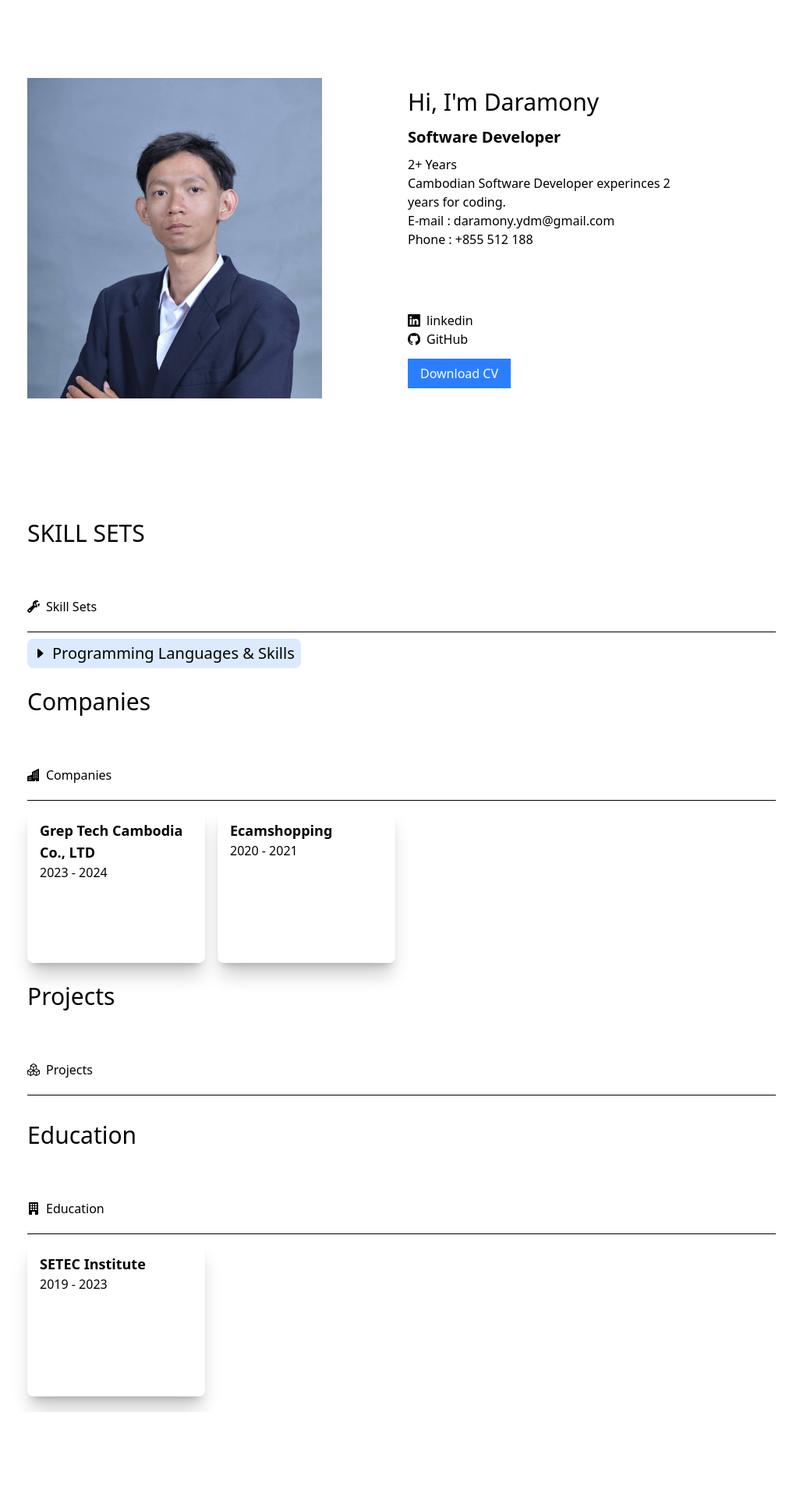
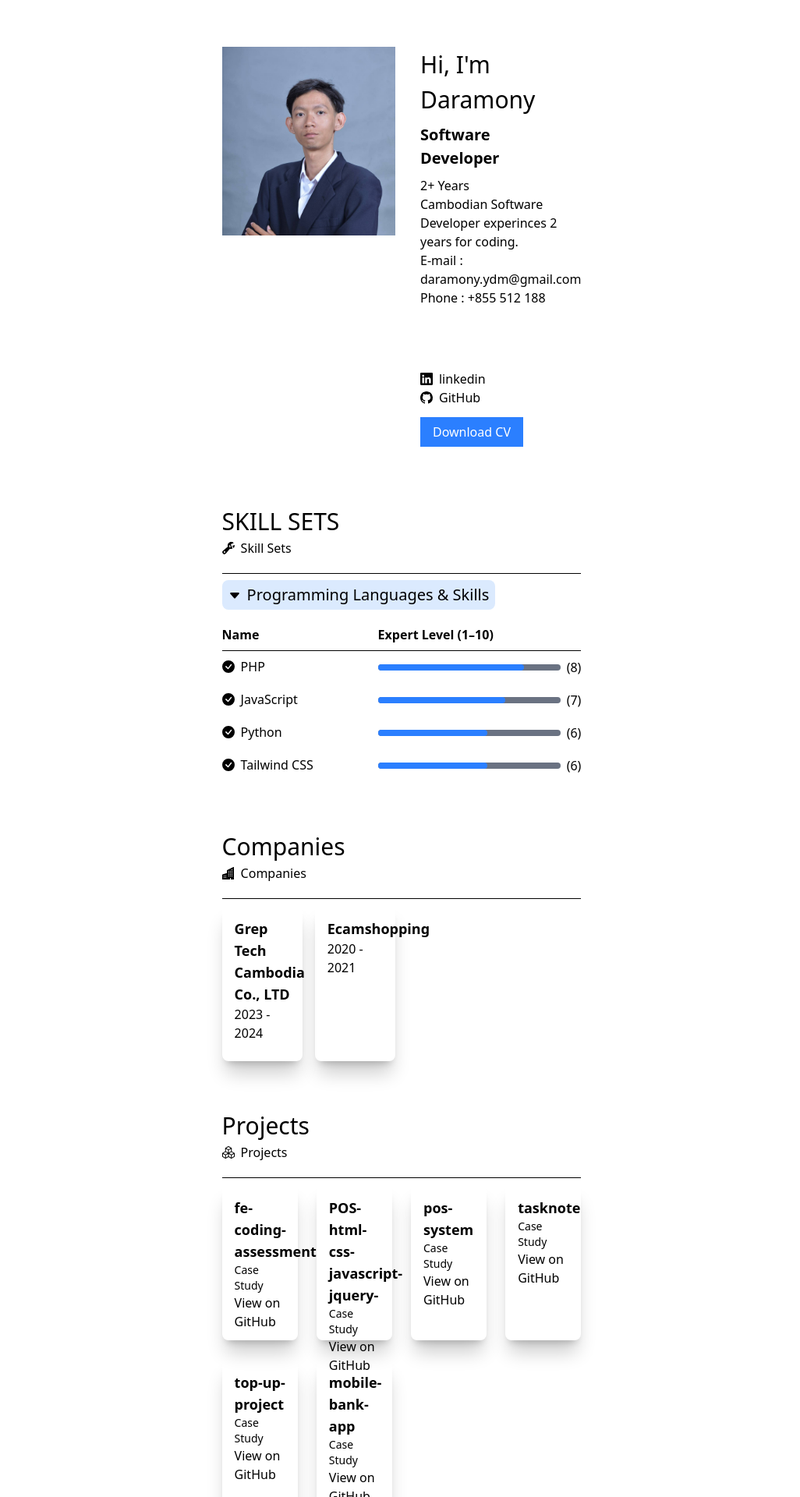
Before and after one commit to dramonyyem/yem-daramony, a Vue app: page /testing in a window 1280 px wide. Shown: the top 1920 px of the page at 78% size, without its empty margins (125-1151 px from the left). Before the commit the page ends 1811 px from the top, so only its background shows below. Built offline with nearby package versions, Linux system fonts and the light colour scheme.

Commit message:
new implement

```diff
--- a/package.json
+++ b/package.json
@@ -1,6 +1,5 @@
 {
-  "homepage": "https://dramonyyem.github.io/yem-daramony",
-
+  "homepage": "https://dramonyyem.github.io/yem-daramony/",
   "name": "profile",
   "version": "0.0.0",
   "private": true,
--- a/src/App.vue
+++ b/src/App.vue
@@ -14,7 +14,46 @@ interface Repo {
   html_url: string;
 }
 
-const repository = ref<Repo[]>([]);
+const repository = ref<Repo[]>([
+    {
+      id: 1,
+      name: "fe-coding-assessment",
+      description: "Case Study",
+      html_url : "https://github.com/dramonyyem/fe-coding-assessment"
+    },
+    {
+      id: 2,
+      name: "POS-html-css-javascript-jquery-",
+      description: "Case Study",
+      html_url : "https://github.com/dramonyyem/POS-html-css-javascript-jquery-"
+    },
+    {
+      id: 3,
+      name: "pos-system",
+      description: "Case Study",
+      html_url : "https://github.com/dramonyyem/pos-system"
+    },
+    {
+      id: 4,
+      name: "tasknote",
+      description: "Case Study",
+      html_url : "https://github.com/dramonyyem/tasknote"
+    },
+    {
+      id: 5,
+      name: "top-up-project",
+      description: "Case Study",
+      html_url : "https://github.com/dramonyyem/top-up-project"
+    }
+    ,
+    {
+      id: 6,
+      name: "mobile-bank-app",
+      description: "Case Study",
+      html_url : "https://github.com/dramonyyem/mobile-bank-app"
+    }
+  ]
+);
 const toggleTransform = () => {
   isRotated.value = !isRotated.value;
 };
@@ -22,7 +61,7 @@ const displayModal = () => {
   showModal.value = true;
 };
 
-const fetchData = async () => {
+const fetchData = () => {
   // const url = import.meta.env.VITE_API_URL;
   // const token = import.meta.env.VITE_API_TOKEN;
   // try {
@@ -45,22 +84,26 @@ onMounted(() => {
 
 <template>
   <header>
-    <div class="mx-auto max-w-5xl px-2 sm:px-6 lg:px-8 ">
+    <div class="mt-[60px]">
+
+    </div>
+    <div class="mx-auto px-2 sm:px-6 lg:px-8 w-full lg:w-5/10">
       <!-- <h1 class="text-[40px]">Portfolio</h1> -->
 
-      <div class="w-full h-[100px]"></div>
 
-      <div class="grid grid-cols-1 lg:grid-cols-2 gap-4">
+      <div class="w-8/10 mx-auto">
+
+        <div class="grid grid-cols-1 md:grid-cols-2 lg:grid-cols-2 gap-4">
           <!-- Left column -->
-         <div class="w-5/10 w-full">
+           <div >
               <img
+                class=""
                 :src="image"
                 alt="Mony's photo"
-              width="80%"
               />
           </div>
-        <div class="w-5/10 mt-2">
-          <div class="w-[350px]">
+          <div >
+            <div class="lg:mx-4 mx-auto">
               <div class="text-[30px]">Hi, I'm Daramony</div>
               <div class="text-[20px] py-2 font-bold">Software Developer</div>
               <div>2+ Years</div>
@@ -112,15 +155,16 @@ onMounted(() => {
 
         </div>
       </div>
+    </div>
   </header>
 
   <main>
-    <div class="h-[150px]"></div>
 
-    <div class="mx-auto max-w-5xl px-2 sm:px-6 lg:px-8">
+    <div class="mx-auto px-2 sm:px-6 lg:px-8 w-full lg:w-5/10">
+
+      <div class="mt-[60px] w-8/10 mx-auto">
         <h2 class="text-[30px]">SKILL SETS</h2>
 
-      <div class="mt-[60px]">
         <div class="flex items-center gap-2">
           <svg xmlns="http://www.w3.org/2000/svg" width="16" height="16" fill="currentColor" class="bi bi-wrench-adjustable" viewBox="0 0 16 16">
             <path d="M16 4.5a4.5 4.5 0 0 1-1.703 3.526L13 5l2.959-1.11q.04.3.041.61"/>
@@ -138,7 +182,7 @@ onMounted(() => {
                 <svg xmlns="http://www.w3.org/2000/svg" width="16" height="16" fill="currentColor"
                   :class="[
                     'bi bi-caret-right-fill transition-transform duration-300 ease-in-out',
-                    isRotated ? 'rotate-90' : ''
+                    isRotated ? '' : 'rotate-90'
                   ]"
                   viewBox="0 0 16 16">
                   <path d="m12.14 8.753-5.482 4.796c-.646.566-1.658.106-1.658-.753V3.204a1 1 0 0 1 1.659-.753l5.48 4.796a1 1 0 0 1 0 1.506z"/>
@@ -153,7 +197,7 @@ onMounted(() => {
 
         <!-- Skills Table -->
         <div class="mt-5">
-          <table class="w-full text-left border-collapse" :class="{'hidden': !isRotated}">
+          <table class="w-full text-left border-collapse" :class=" isRotated ? 'hidden' : ''">
             <thead>
               <tr>
                 <th class="border-b pb-2" width="200">Name</th>
@@ -244,10 +288,11 @@ onMounted(() => {
         </div>
       </div>
     </div>
-    <div class="mx-auto max-w-5xl px-2 sm:px-6 lg:px-8">
+    <div class="mx-auto px-2 sm:px-6 lg:px-8 w-full lg:w-5/10">
+
+      <div class="mt-[60px] mx-auto w-8/10">
         <h2 class="text-[30px]">Companies</h2>
 
-      <div class="mt-[60px]">
         <div class="flex items-center gap-2">
           <svg xmlns="http://www.w3.org/2000/svg" width="16" height="16" fill="currentColor" class="bi bi-buildings-fill" viewBox="0 0 16 16">
             <path d="M15 .5a.5.5 0 0 0-.724-.447l-8 4A.5.5 0 0 0 6 4.5v3.14L.342 9.526A.5.5 0 0 0 0 10v5.5a.5.5 0 0 0 .5.5h9a.5.5 0 0 0 .5-.5V14h1v1.5a.5.5 0 0 0 .5.5h3a.5.5 0 0 0 .5-.5zM2 11h1v1H2zm2 0h1v1H4zm-1 2v1H2v-1zm1 0h1v1H4zm9-10v1h-1V3zM8 5h1v1H8zm1 2v1H8V7zM8 9h1v1H8zm2 0h1v1h-1zm-1 2v1H8v-1zm1 0h1v1h-1zm3-2v1h-1V9zm-1 2h1v1h-1zm-2-4h1v1h-1zm3 0v1h-1V7zm-2-2v1h-1V5zm1 0h1v1h-1z"/>
@@ -277,10 +322,12 @@ onMounted(() => {
         </div>
       </div>
     </div>
-    <div class="mx-auto max-w-5xl px-2 sm:px-6 lg:px-8">
+    <div class="mt-[60px]"></div>
+
+    <div class="mx-auto px-2 sm:px-6 lg:px-8 w-full lg:w-5/10">
+
+      <div class="w-8/10 mx-auto">
         <h2 class="text-[30px]">Projects</h2>
-
-      <div class="mt-[60px]">
         <div class="flex items-center gap-2">
          <svg xmlns="http://www.w3.org/2000/svg" width="16" height="16" fill="currentColor" class="bi bi-boxes" viewBox="0 0 16 16">
             <path d="M7.752.066a.5.5 0 0 1 .496 0l3.75 2.143a.5.5 0 0 1 .252.434v3.995l3.498 2A.5.5 0 0 1 16 9.07v4.286a.5.5 0 0 1-.252.434l-3.75 2.143a.5.5 0 0 1-.496 0l-3.502-2-3.502 2.001a.5.5 0 0 1-.496 0l-3.75-2.143A.5.5 0 0 1 0 13.357V9.071a.5.5 0 0 1 .252-.434L3.75 6.638V2.643a.5.5 0 0 1 .252-.434zM4.25 7.504 1.508 9.071l2.742 1.567 2.742-1.567zM7.5 9.933l-2.75 1.571v3.134l2.75-1.571zm1 3.134 2.75 1.571v-3.134L8.5 9.933zm.508-3.996 2.742 1.567 2.742-1.567-2.742-1.567zm2.242-2.433V3.504L8.5 5.076V8.21zM7.5 8.21V5.076L4.75 3.504v3.134zM5.258 2.643 8 4.21l2.742-1.567L8 1.076zM15 9.933l-2.75 1.571v3.134L15 13.067zM3.75 14.638v-3.134L1 9.933v3.134z"/>
@@ -294,7 +341,7 @@ onMounted(() => {
             <a :href="repo.html_url" target="_blank" class="block h-full">
               <div class="p-4">
                 <h3 class="text-lg font-bold">{{ repo.name }}</h3>
-                <!-- <p class="text-sm text-gray-600">{{ repo.description || 'No description available' }}</p> -->
+                <p class="text-sm ">{{ repo.description || 'No description available' }}</p>
                 <div class="hover:underline">View on GitHub</div>
               </div>
             </a>
@@ -305,10 +352,10 @@ onMounted(() => {
         </div>
       </div>
     </div>
-    <div class="mx-auto max-w-5xl px-2 sm:px-6 lg:px-8">
+    <div class="mx-auto px-2 sm:px-6 lg:px-8 w-full lg:w-5/10">
+
+      <div class="mt-[60px] mx-auto w-8/10">
         <h2 class="text-[30px]">Education</h2>
-
-      <div class="mt-[60px]">
         <div class="flex items-center gap-2">
           <svg xmlns="http://www.w3.org/2000/svg" width="16" height="16" fill="currentColor" class="bi bi-building-fill" viewBox="0 0 16 16">
             <path d="M3 0a1 1 0 0 0-1 1v14a1 1 0 0 0 1 1h3v-3.5a.5.5 0 0 1 .5-.5h3a.5.5 0 0 1 .5.5V16h3a1 1 0 0 0 1-1V1a1 1 0 0 0-1-1zm1 2.5a.5.5 0 0 1 .5-.5h1a.5.5 0 0 1 .5.5v1a.5.5 0 0 1-.5.5h-1a.5.5 0 0 1-.5-.5zm3 0a.5.5 0 0 1 .5-.5h1a.5.5 0 0 1 .5.5v1a.5.5 0 0 1-.5.5h-1a.5.5 0 0 1-.5-.5zm3.5-.5h1a.5.5 0 0 1 .5.5v1a.5.5 0 0 1-.5.5h-1a.5.5 0 0 1-.5-.5v-1a.5.5 0 0 1 .5-.5M4 5.5a.5.5 0 0 1 .5-.5h1a.5.5 0 0 1 .5.5v1a.5.5 0 0 1-.5.5h-1a.5.5 0 0 1-.5-.5zM7.5 5h1a.5.5 0 0 1 .5.5v1a.5.5 0 0 1-.5.5h-1a.5.5 0 0 1-.5-.5v-1a.5.5 0 0 1 .5-.5m2.5.5a.5.5 0 0 1 .5-.5h1a.5.5 0 0 1 .5.5v1a.5.5 0 0 1-.5.5h-1a.5.5 0 0 1-.5-.5zM4.5 8h1a.5.5 0 0 1 .5.5v1a.5.5 0 0 1-.5.5h-1a.5.5 0 0 1-.5-.5v-1a.5.5 0 0 1 .5-.5m2.5.5a.5.5 0 0 1 .5-.5h1a.5.5 0 0 1 .5.5v1a.5.5 0 0 1-.5.5h-1a.5.5 0 0 1-.5-.5zm3.5-.5h1a.5.5 0 0 1 .5.5v1a.5.5 0 0 1-.5.5h-1a.5.5 0 0 1-.5-.5v-1a.5.5 0 0 1 .5-.5"/>
```
Also changed, not shown: 1 other file (tests, documents, lock files or other folders). Lines whose indentation alone changed are shown as unchanged.
